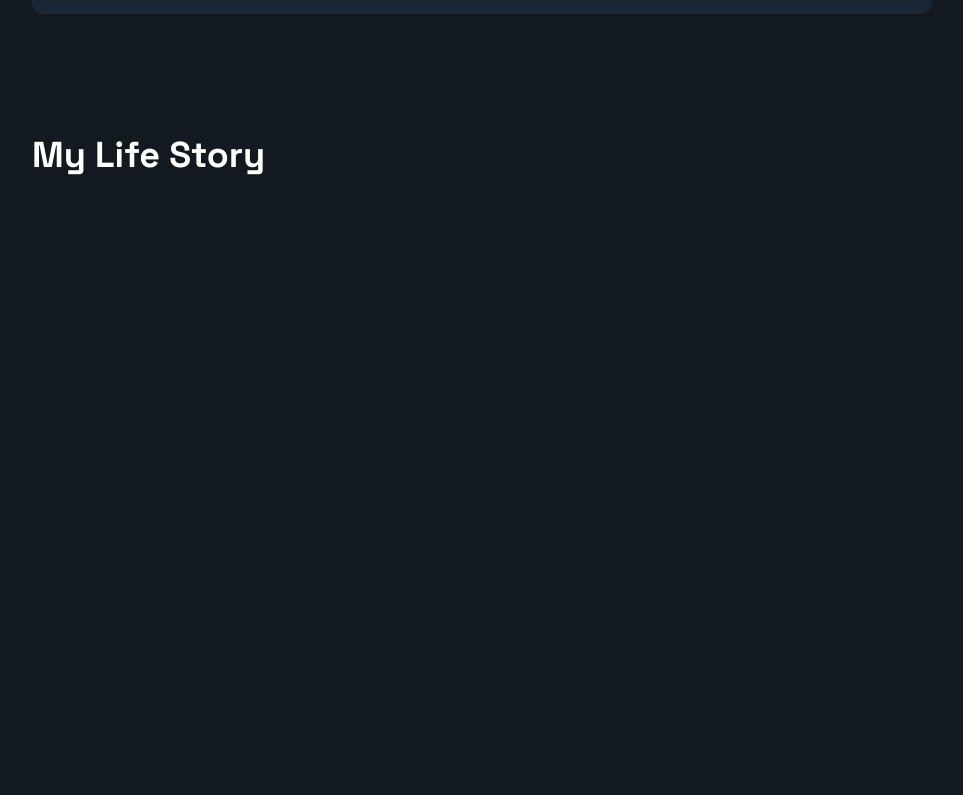
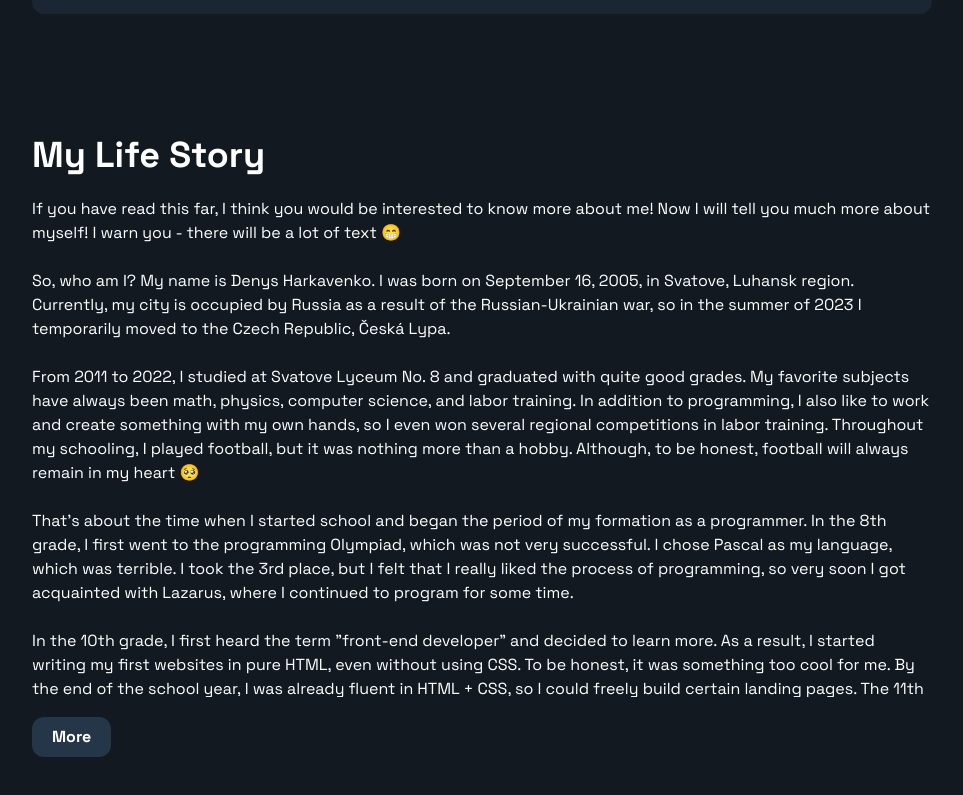
Before and after one commit to DenysHarkavenko/harkavenko_dev, a React (Vite) app: page / in a window 1280 px wide. Shown: the part 2814-3609 px from the top of the page, without its empty margins (158-1121 px from the left). Before the commit the page ends 3071 px from the top, so only its background shows below. Built offline with nearby package versions, Linux system fonts and the light colour scheme.

Commit message:
create LifeStory section

```diff
--- a/src/components/Main/Sections/LifeStory.tsx
+++ b/src/components/Main/Sections/LifeStory.tsx
@@ -1,6 +1,15 @@
-import { Heading, Box, Text } from '@chakra-ui/react'
+import React, { useState } from 'react'
+import { Heading, Box, Text, Button } from '@chakra-ui/react'
 
 const LifeStory: React.FC = () => {
+  const [expanded, setExpanded] = useState(false)
+  const [buttonText, setButtonText] = useState('More')
+
+  const toggleExpanded = () => {
+    setExpanded(!expanded)
+    setButtonText(expanded ? 'More' : 'Less')
+  }
+
   return (
     <Box
       textAlign={['center', null, null, 'unset', 'unset']}
@@ -8,9 +17,93 @@ const LifeStory: React.FC = () => {
       id='About'
     >
       <Heading>My Life Story</Heading>
-      <Text mt='20px'>
-
+      <Text mt='20px' maxH={expanded ? 'none' : '500px'} overflow='hidden'>
+        If you have read this far, I think you would be interested to know more
+        about me! Now I will tell you much more about myself! I warn you - there
+        will be a lot of text 😁
+        <br />
+        <br />
+        So, who am I? My name is Denys Harkavenko. I was
+        born on September 16, 2005, in Svatove, Luhansk region. Currently, my
+        city is occupied by Russia as a result of the Russian-Ukrainian war, so
+        in the summer of 2023 I temporarily moved to the Czech Republic, Česká
+        Lypa.
+        <br />
+        <br />
+        From 2011 to 2022, I studied at Svatove Lyceum No. 8 and graduated with
+        quite good grades. My favorite subjects have always been math, physics,
+        computer science, and labor training. In addition to programming, I also
+        like to work and create something with my own hands, so I even won
+        several regional competitions in labor training. Throughout my
+        schooling, I played football, but it was nothing more than a hobby.
+        Although, to be honest, football will always remain in my heart 🥺
+        <br />
+        <br />
+        That's about the time when I started school and began the period of my
+        formation as a programmer. In the 8th grade, I first went to the
+        programming Olympiad, which was not very successful. I chose Pascal as
+        my language, which was terrible. I took the 3rd place, but I felt that I
+        really liked the process of programming, so very soon I got acquainted
+        with Lazarus, where I continued to program for some time.
+        <br />
+        <br />
+        In the 10th grade, I first heard the term "front-end developer" and
+        decided to learn more. As a result, I started writing my first websites
+        in pure HTML, even without using CSS. To be honest, it was something too
+        cool for me. By the end of the school year, I was already fluent in HTML
+        + CSS, so I could freely build certain landing pages. The 11th grade was
+        a decisive year for me in terms of my profession, because I clearly
+        understood that I wanted to become a developer, but it was also a
+        turning point for me as a person, because the war started in my country.
+        When I entered the university, I was still in my occupied city, so I
+        took exams remotely, with rockets whistling and +/- 5-6 mb/s internet,
+        which was terrible.
+        <br />
+        <br />
+        Summer 2022, July. One of the most terrible periods of my life. My
+        girlfriend at the time was moving to Germany with her family (after
+        which we would never meet again), and I had a difficult choice to make
+        about what to do next. It was very difficult and painful, but I hope you
+        will never experience this! I decided that I was going to my Ukraine, or
+        rather Kyiv, where my new life, though destroyed, would continue.
+        <br />
+        <br />
+        September 2022, Kyiv. I am alone. No one with me. My family stayed at
+        home, my girlfriend is in Germany, my sister is in Poland, my friends
+        are all over Europe, and I am starting my independent journey. You
+        cannot imagine the pain and sadness I felt. That's when I entered the
+        State University of Information and Communication Technologies, majoring
+        in Software Engineering. From there, my immersion in development began.
+        <br />
+        <br />
+        My first language, in which I wrote for a year, was C++. It's a very
+        good and interesting language! I adore C++, to be honest. The main area
+        of my development was microcontroller programming and embedded
+        development. After a year of programming in C++, I realized that I
+        wanted more dynamism in the code, and that's when I started programming
+        in JavaScript/TypeScript. It was from that period that such a wonderful
+        person as me was formed.
+        <br />
+        <br />
+        Thank you very much for reading! I hope you liked it 😊 All the best, my
+        unknown friend! ❤️
       </Text>
+      <Button
+        onClick={toggleExpanded}
+        mt='20px'
+        borderRadius='12px'
+        p='8px 20px'
+        textAlign='center'
+        bg='#243647'
+        color='#fff'
+        fontWeight='bold'
+        _hover={{
+          transform: 'scale(108%)',
+          background: '#1466B8',
+        }}
+      >
+        {buttonText}
+      </Button>
     </Box>
   )
 }
```
